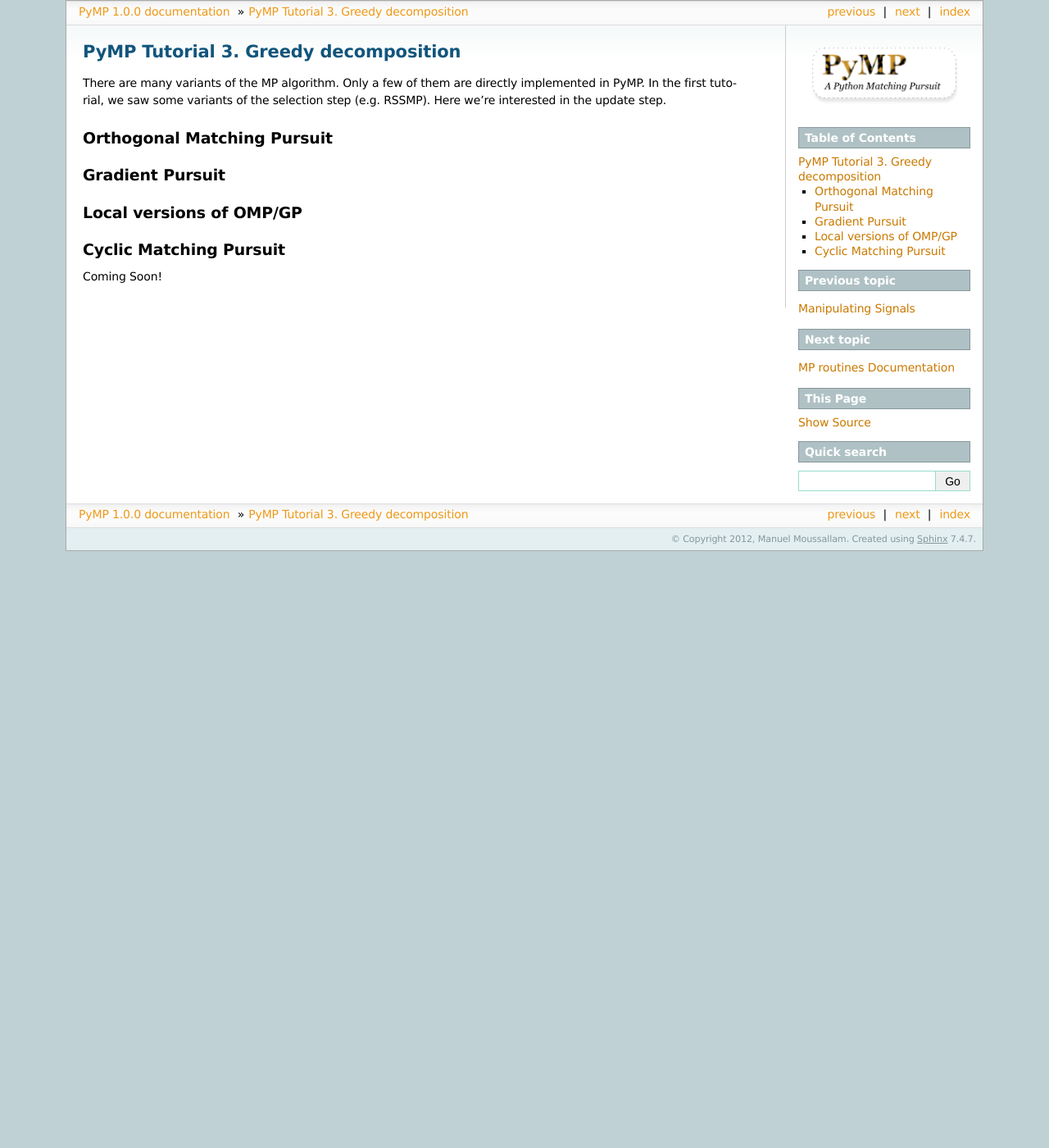
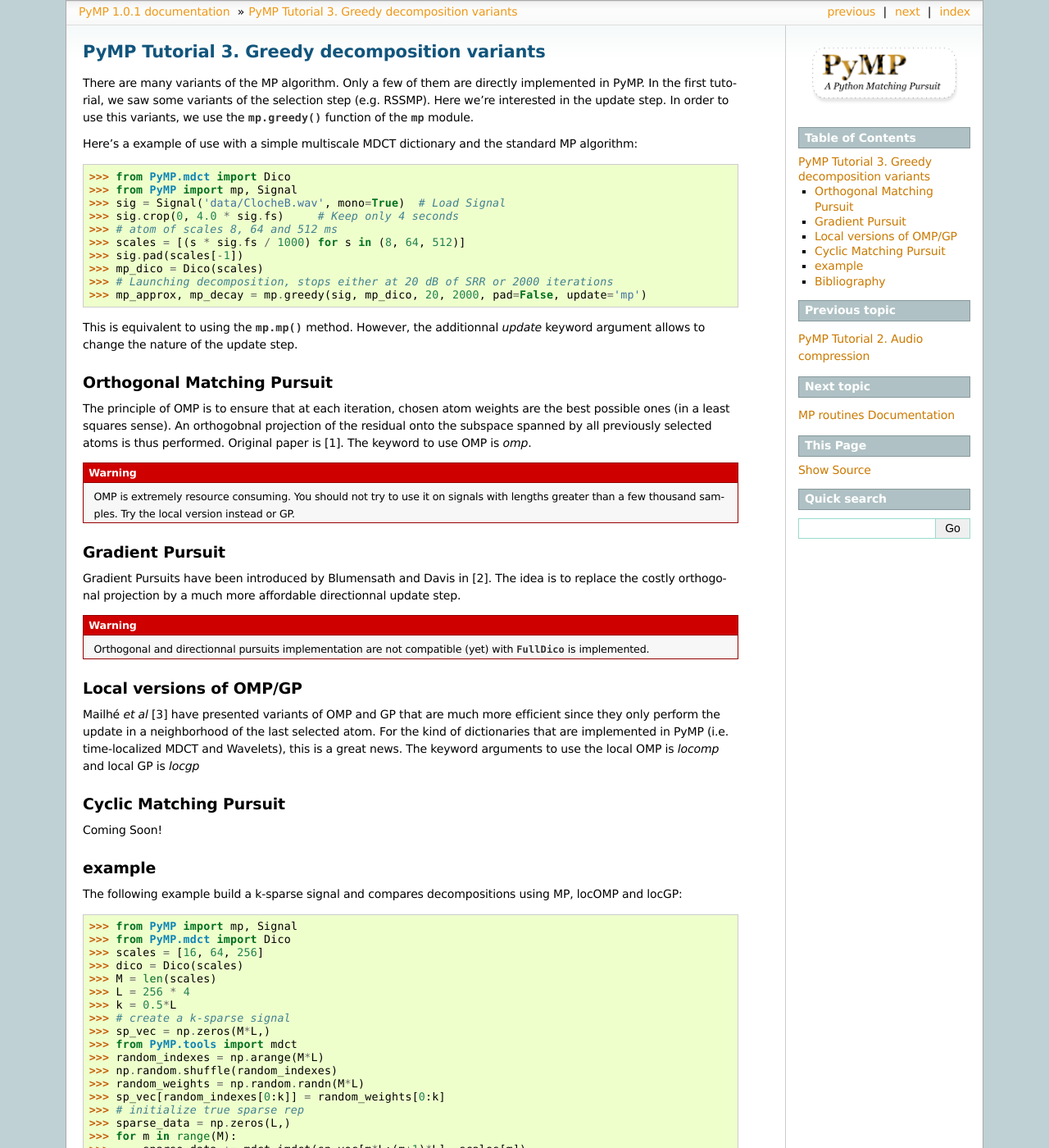
Before and after one commit to mmoussallam/PyMP, a Sphinx documentation site: the page built from doc/example_greedy.rst, in a window 1280 px wide and 1400 px high. Shown: the whole window at 82% size. Built offline with Sphinx 7.4.7, drawn with Linux system fonts in a browser that asks for light colours; some of the changed text lies outside the part shown.

```diff
--- a/doc/conf.py
+++ b/doc/conf.py
@@ -61,7 +61,7 @@
 # The short X.Y version.
 version = '1.0'
 # The full version, including alpha/beta/rc tags.
-release = '1.0.0'
+release = '1.0.1'
 
 # The language for content autogenerated by Sphinx. Refer to documentation
 # for a list of supported languages.
--- a/doc/doc.rst
+++ b/doc/doc.rst
@@ -21,9 +21,9 @@
 it can be fairly faster and more thoroughly tested that this piece of
 software.
 
-In the opposite case let's have a look at how this is built:
+In the opposite case let's have a look at how this is built. The archtecture is built upon these objects:
 
-.. uml:: /home/manu/workspace/meeg_denoise/bench.py
+.. uml:: /home/manu/workspace/PyMP/PyMP/base.py
 
 
 A few notions
--- a/doc/example.rst
+++ b/doc/example.rst
@@ -1,6 +1,6 @@
 
-PyMP Tutorial 1. Signal decomposition
-=====================================
+PyMP Tutorial 1. MP decomposition with Unions of MDCT
+=====================================================
 
 This tutorial will describe how PyMP works, and mostly how to use it to perform audio
 signal decompositions on multiscale MDCT dictionaries
--- a/doc/example_greedy.rst
+++ b/doc/example_greedy.rst
@@ -1,19 +1,119 @@
-PyMP Tutorial 3. Greedy decomposition
-=====================================
+PyMP Tutorial 3. Greedy decomposition variants
+==============================================
 
 There are many variants of the MP algorithm. Only a few of them are directly implemented in PyMP.
 In the first tutorial, we saw some variants of the selection step (e.g. RSSMP). Here we're interested
-in the update step.
+in the update step. In order to use this variants, we use the :func:`mp.greedy` function of the :mod:`mp`
+module.
+
+Here's a example of use with a simple multiscale MDCT dictionary and the standard MP algorithm:
+
+>>> from PyMP.mdct import Dico
+>>> from PyMP import mp, Signal
+>>> sig = Signal('data/ClocheB.wav', mono=True)  # Load Signal
+>>> sig.crop(0, 4.0 * sig.fs)     # Keep only 4 seconds
+>>> # atom of scales 8, 64 and 512 ms
+>>> scales = [(s * sig.fs / 1000) for s in (8, 64, 512)]
+>>> sig.pad(scales[-1])
+>>> mp_dico = Dico(scales)
+>>> # Launching decomposition, stops either at 20 dB of SRR or 2000 iterations
+>>> mp_approx, mp_decay = mp.greedy(sig, mp_dico, 20, 2000, pad=False, update='mp')
+
+This is equivalent to using the :func:`.mp.mp` method. However, the additionnal *update* keyword
+argument allows to change the nature of the update step.
 
 Orthogonal Matching Pursuit
 ***************************
+The principle of OMP is to ensure that at each iteration, chosen atom weights are the best possible
+ones (in a least squares sense).  An orthogobnal projection of the residual onto the subspace spanned
+by all previously selected atoms is thus performed. Original paper is [1].
+The keyword to use OMP is *omp*.
+
+.. warning::
+
+   OMP is extremely resource consuming. You should not try to use it on
+   signals with lengths greater than a few thousand samples. Try the local version instead or GP.
 
 Gradient Pursuit
 ****************
+Gradient Pursuits have been introduced by Blumensath and Davis in [2]. The idea is to replace the
+costly orthogonal projection by a much more affordable directionnal update step.
+
+.. warning::
+
+   Orthogonal and directionnal pursuits implementation are not compatible (yet) with :class:`.FullDico` is implemented.
+
 
 Local versions of OMP/GP
 ************************
+Mailhé *et al* [3] have presented variants of OMP and GP that are much more efficient since they only perform
+the update in a neighborhood of the last selected atom.
+For the kind of dictionaries that are implemented in PyMP (i.e. time-localized MDCT and Wavelets), this is a great news.
+The keyword arguments to use the local OMP is *locomp* and local GP is *locgp*
+
 
 Cyclic Matching Pursuit
 ***********************
 Coming Soon!
+
+example
+*******
+
+The following example build a k-sparse signal and compares decompositions using
+MP, locOMP and locGP:
+
+>>> from PyMP import mp, Signal
+>>> from PyMP.mdct import Dico
+>>> scales = [16, 64, 256]
+>>> dico = Dico(scales)
+>>> M = len(scales)
+>>> L = 256 * 4
+>>> k = 0.5*L
+>>> # create a k-sparse signal
+>>> sp_vec = np.zeros(M*L,)
+>>> from PyMP.tools import mdct
+>>> random_indexes = np.arange(M*L)
+>>> np.random.shuffle(random_indexes)
+>>> random_weights = np.random.randn(M*L)
+>>> sp_vec[random_indexes[0:k]] = random_weights[0:k]
+>>> # initialize true sparse rep
+>>> sparse_data = np.zeros(L,)
+>>> for m in range(M):
+>>>     sparse_data += mdct.imdct(sp_vec[m*L:(m+1)*L], scales[m])
+>>> sig = Signal(sparse_data, Fs=8000, mono=True, normalize=True)
+>>> sig.data += 0.01 * np.random.random(L,)
+>>> sig.pad(scale[-1])
+>>> n_atoms = k + 1
+>>> # Run the decompositions
+>>> app_1, dec1 = mp.greedy(sig, dico, 100, n_atoms, debug=0, pad=False, update='mp')
+>>> app_2, dec2 = mp.greedy(sig, dico, 100, n_atoms, debug=0, pad=False, update='locgp')
+>>> app_3, dec3 = mp.greedy(sig, dico, 100, n_atoms, debug=0, pad=False, update='locomp')
+
+Plotting the decay with :
+
+>>> plt.figure()
+>>> plt.plot(10.0 * np.log10(dec1 / dec1[0]))
+>>> plt.plot(10.0 * np.log10(dec2 / dec2[0]))
+>>> plt.plot(10.0 * np.log10(dec3 / dec3[0]))
+>>> plt.grid()
+>>> plt.ylabel('Residual Energy decay (dB)')
+>>> plt.xlabel('Iteration')
+>>> plt.legend(('MP', 'LocGP', 'LocOMP'))
+
+we have:
+
+.. plot:: pyplots/OMP_example.py
+
+
+Bibliography
+************
+   1 : Pati, Y. C. C., Rezaiifar, R., & Krishnaprasad, P. S. S. Orthogonal Matching Pursuit: Recursive Function Approximation with Applications to Wavelet Decomposition (pdfomp_).
+       Proceedings of the 27 th Annual Asilomar Conference on Signals, Systems, and Computers (pp. 40–44).
+   2 : Blumensath, T., & Davies, M. . (2008). Gradient Pursuits.
+       IEEE Transactions on Signal Processing, 56(6), 2370–2382 (pdfgp_).
+   3 : Mailhé, B., Gribonval, R., Vandergheynst, P., & Bimbot, F. (2011). Fast orthogonal sparse approximation algorithms over local dictionaries.
+       Signal Processing vol 91(12) (2822-2835) (pdfloc_).
+
+.. _pdfomp: http://citeseerx.ist.psu.edu/viewdoc/summary?doi=10.1.1.55.1254
+.. _pdfgp: http://ieeexplore.ieee.org/xpl/login.jsp?tp=&arnumber=4480155&url=http%3A%2F%2Fieeexplore.ieee.org%2Fxpls%2Fabs_all.jsp%3Farnumber%3D4480155
+.. _pdfloc: http://www.sciencedirect.com/science/article/pii/S0165168411000053
--- a/doc/index.rst
+++ b/doc/index.rst
@@ -10,11 +10,13 @@
    :maxdepth: 2
 
    doc
+   example_objects
 
    example
    example_coder
-   example_objects
    example_greedy
+
+
 
    MP.rst
    classes.rst
--- a/doc/pyplots/OMP_example.py
+++ b/doc/pyplots/OMP_example.py
@@ -22,15 +22,15 @@
 scales = [16, 64, 256]
 dico = Dico(scales)
 M = len(scales)
-L = 256 * 10
-k = 30
+L = 256 * 4
+k = 0.5*L
 
 # create a k-sparse signal
 sp_vec = np.zeros(M*L,)
 from PyMP.tools import mdct
 random_indexes = np.arange(M*L)
 np.random.shuffle(random_indexes)
-random_weights = 5*np.random.randn(M*L)
+random_weights = np.random.randn(M*L)
 sp_vec[random_indexes[0:k]] = random_weights[0:k]
 
 sparse_data = np.zeros(L,)
@@ -64,12 +64,14 @@
 plt.plot(10.0 * np.log10(dec2 / dec2[0]))
 plt.plot(10.0 * np.log10(dec3 / dec3[0]))
 plt.grid()
+plt.ylabel('Residual Energy decay (dB)')
+plt.xlabel('Iteration')
 plt.legend(('MP', 'LocGP', 'LocOMP'))
 
-plt.figure()
-plt.plot(sp_vec, 'o')
-plt.plot(app_1.to_array()[0], 'rx')
-plt.plot(app_2.to_array()[0], 'ks')
-plt.plot(app_3.to_array()[0], 'md')
+#plt.figure()
+#plt.plot(sp_vec, 'o')
+#plt.plot(app_1.to_array()[0], 'rx')
+#plt.plot(app_2.to_array()[0], 'ks')
+#plt.plot(app_3.to_array()[0], 'md')
 
 plt.show()
--- /dev/null
+++ b/doc/pyplots/Spectro_example.py
@@ -0,0 +1,17 @@
+'''
+doc.pyplots.Spectro_example  -  Created on Apr 23, 2013
+@author: M. Moussallam
+'''
+import os.path as op
+from PyMP import Signal, approx
+import matplotlib.pyplot as plt
+
+abPath = op.abspath('../../data/')
+sig = Signal(op.join(abPath, 'glocs.wav'), normalize=True, mono=True)
+
+
+import matplotlib.cm as cm
+plt.figure()
+sig.spectrogram(1024, 128, order=2, log=True, cmap=cm.hot, cbar=True)
+
+plt.show()
```
Also changed, not shown: doc/example_objects.rst (+13 -0 lines), 4 other files.
